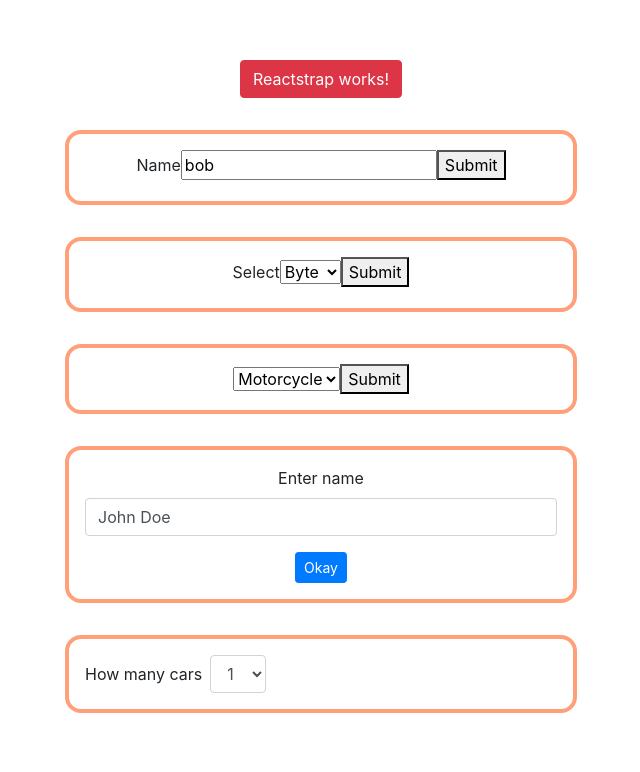
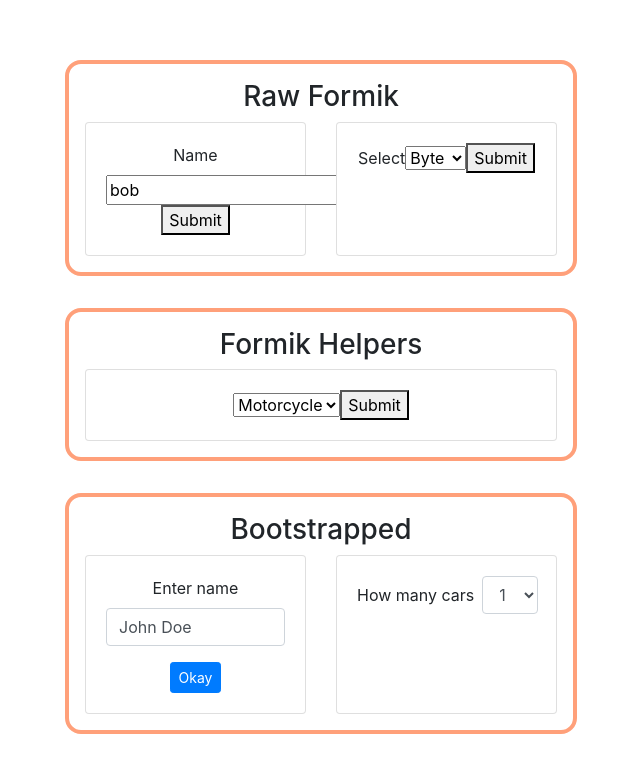
Before and after one commit to BigRiceEater/formik-playground, a React (Create React App) app: page / in a window 1280 px wide. Shown: the top 772 px of the page, without its empty margins (319-959 px from the left). Built offline with nearby package versions, Linux system fonts and the light colour scheme.

Commit message:
Assemble samples as Cards

```diff
--- a/src/App.js
+++ b/src/App.js
@@ -8,25 +8,33 @@ import FormikSelect from './components/FormikSelect';
 import BootstrapFormikSelect from './components/BootstrapFormikSelect';
 import BootstrapSelect from './components/BootstrapSelect';
 
-import { Button } from 'reactstrap';
+import { Card, CardBody, CardDeck } from 'reactstrap';
 class App extends React.Component {
   state = {
-    components: [
-      <BasicInput />,
-      <BasicSelect />,
-      <FormikSelect />,
-      <BootstrapFormikSelect />,
-      <BootstrapSelect />
+    demoes: [
+      { label: 'Raw Formik', comps: [<BasicInput />, <BasicSelect />] },
+      { label: 'Formik Helpers', comps: [<FormikSelect />] },
+      {
+        label: 'Bootstrapped',
+        comps: [<BootstrapFormikSelect />, <BootstrapSelect />]
+      }
     ]
   };
 
   render() {
+    const { demoes } = this.state;
     return (
       <div className='App'>
-        <Button color='danger'>Reactstrap works!</Button>
-        {this.state.components.map((comp, idx) => (
-          <div className='demo-wrapper' key={idx}>
-            {comp}
+        {demoes.map(({ label, comps }) => (
+          <div className='demo-wrapper'>
+            <h3>{label}</h3>
+            <CardDeck>
+              {comps.map(c => (
+                <Card>
+                  <CardBody>{c}</CardBody>
+                </Card>
+              ))}
+            </CardDeck>
           </div>
         ))}
       </div>
```
